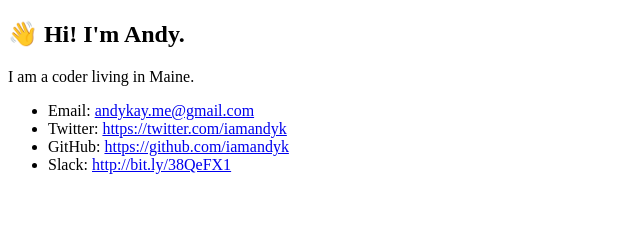
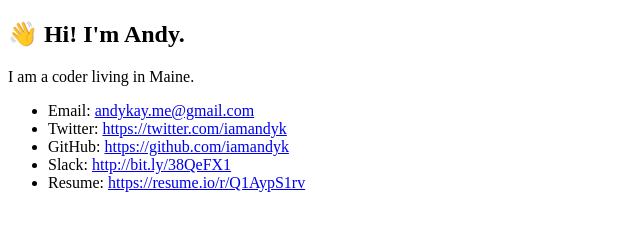
Before and after one commit to swolidity/andy, a Gatsby site: page / in a window 1280 px wide. Shown: the whole page, without its empty margins (0-640 px from the left). Built offline with nearby package versions, Linux system fonts and the light colour scheme; Gatsby itself is replaced by a stand-in of ours.

Commit message:
add resume link

```diff
--- a/src/pages/index.mdx
+++ b/src/pages/index.mdx
@@ -6,3 +6,4 @@ I am a coder living in Maine.
 - Twitter: [https://twitter.com/iamandyk](iamandyk)
 - GitHub: [https://github.com/iamandyk](iamandyk)
 - Slack: [http://bit.ly/38QeFX1](http://bit.ly/38QeFX1)
+- Resume: [https://resume.io/r/Q1AypS1rv](https://resume.io/r/Q1AypS1rv)
```
